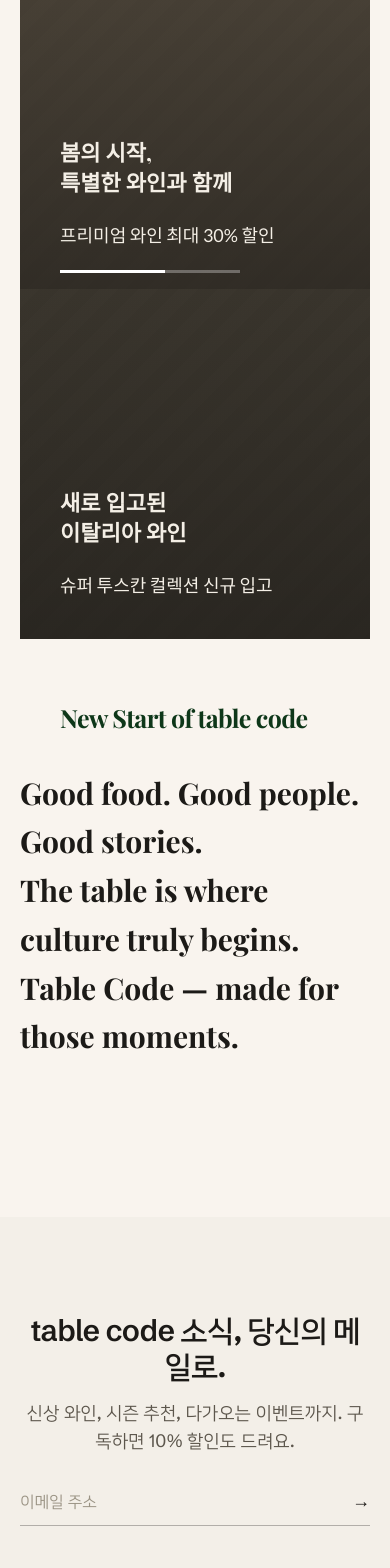
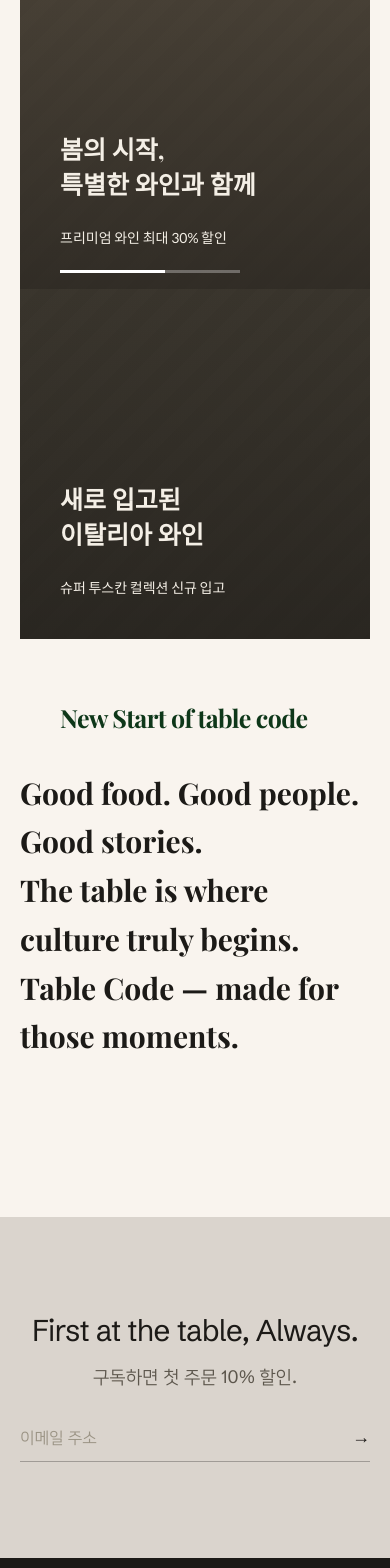
Before and after one commit to sbglobal026-boop/wineorder-next, a Next.js app: page / in a window 390 px wide. Shown: the part 160-1728 px from the top of the page. Built offline with nearby package versions, Linux system fonts and the light colour scheme; no server answers; the database is empty.

Commit message:
Hero 부제목 모바일 폰트 크기 14px로 축소

```diff
--- a/src/components/home/Hero.tsx
+++ b/src/components/home/Hero.tsx
@@ -81,10 +81,10 @@
                     )}
 
                     <div className="relative">
-                      <p className="max-w-md text-[22px] md:text-[30px] leading-snug font-bold whitespace-pre-line mb-6 font-[family-name:var(--font-playfair-display)]">
+                      <p className="max-w-md text-[25px] md:text-[30px] leading-snug font-bold whitespace-pre-line mb-6 font-[family-name:var(--font-playfair-display)]">
                         {slide.title}
                       </p>
-                      <span className="text-lg font-normal font-[family-name:var(--font-lato)]">{slide.subtitle}</span>
+                      <span className="text-[14px] md:text-lg font-normal font-[family-name:var(--font-lato)]">{slide.subtitle}</span>
                     </div>
                   </div>
                 )
--- a/src/components/home/Newsletter.tsx
+++ b/src/components/home/Newsletter.tsx
@@ -3,12 +3,12 @@
 export default function Newsletter() {
   return (
     <section>
-      <div className="max-w-[1640px] mx-auto bg-[#F3EFE8] py-24 px-[20px] text-center">
-        <h2 className="text-3xl md:text-[38px] font-semibold tracking-tight mb-3.5 text-[#1C1A17]">
-          table code 소식, 당신의 메일로.
+      <div className="max-w-[1640px] mx-auto bg-[#DAD4CD] py-24 px-[20px] text-center">
+        <h2 className="text-3xl md:text-[38px] font-normal tracking-tight mb-3.5 text-[#1C1A17]">
+          First at the table, Always.
         </h2>
         <p className="text-lg text-[#5c564c] max-w-lg mx-auto mb-8">
-          신상 와인, 시즌 추천, 다가오는 이벤트까지. 구독하면 10% 할인도 드려요.
+          구독하면 첫 주문 10% 할인.
         </p>
         <form
           onSubmit={(e) => e.preventDefault()}
```
